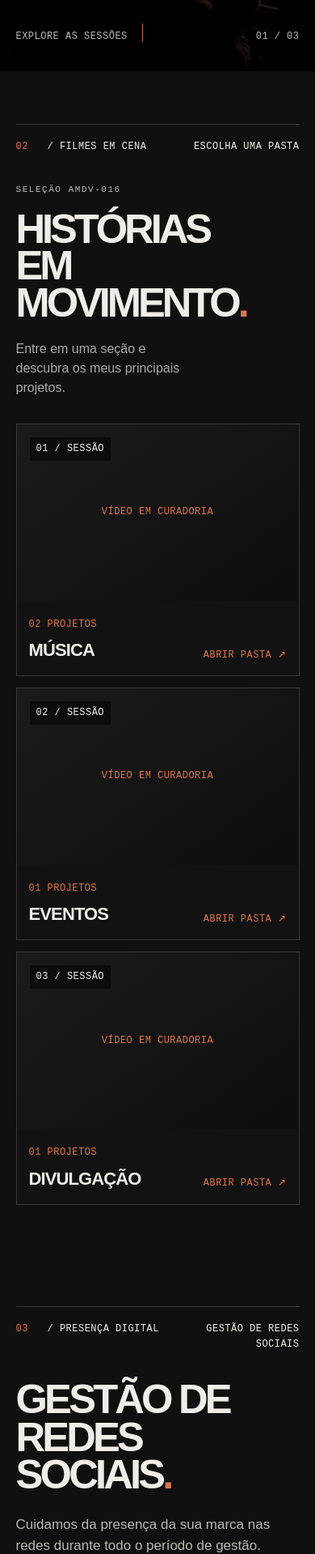
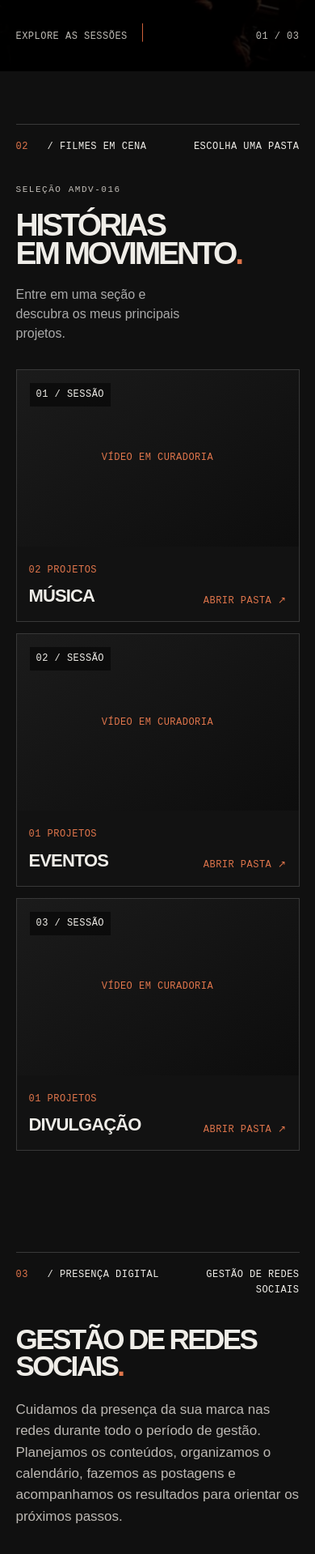
Before and after one commit to einattalia/ameninadovideo016, a Next.js app: page / in a window 390 px wide. Shown: the part 756-2675 px from the top of the page at 81% size. Built offline with nearby package versions, Linux system fonts and the light colour scheme; no server answers.

Commit message:
Fit portfolio headings on mobile

```diff
--- a/app/globals.css
+++ b/app/globals.css
@@ -223,3 +223,8 @@
  .hero-mobile-slogan{display:block;margin:9px 0 0;color:#df754b;font-size:clamp(10px,2.8vw,12px);font-weight:700;letter-spacing:.05em;text-transform:uppercase;white-space:nowrap}
  .hero .hero-title{margin-bottom:clamp(96px,14vh,122px)}
 }
+
+@media(max-width:600px){
+ .cinematic-heading h2{font-size:clamp(34px,10vw,50px);white-space:nowrap}
+ .social-management-heading h2{font-size:clamp(34px,9vw,52px);max-width:none;white-space:nowrap}
+}
```
